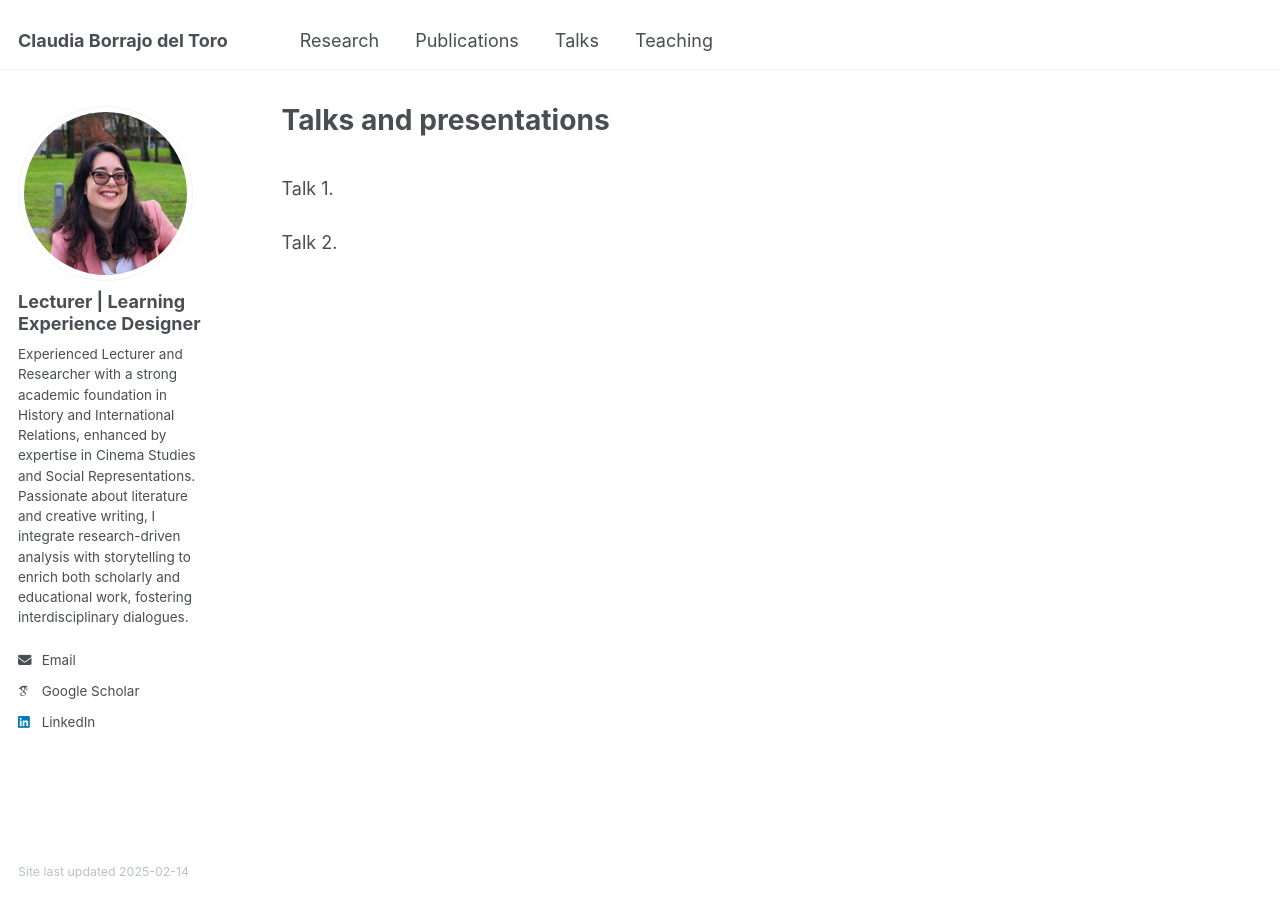
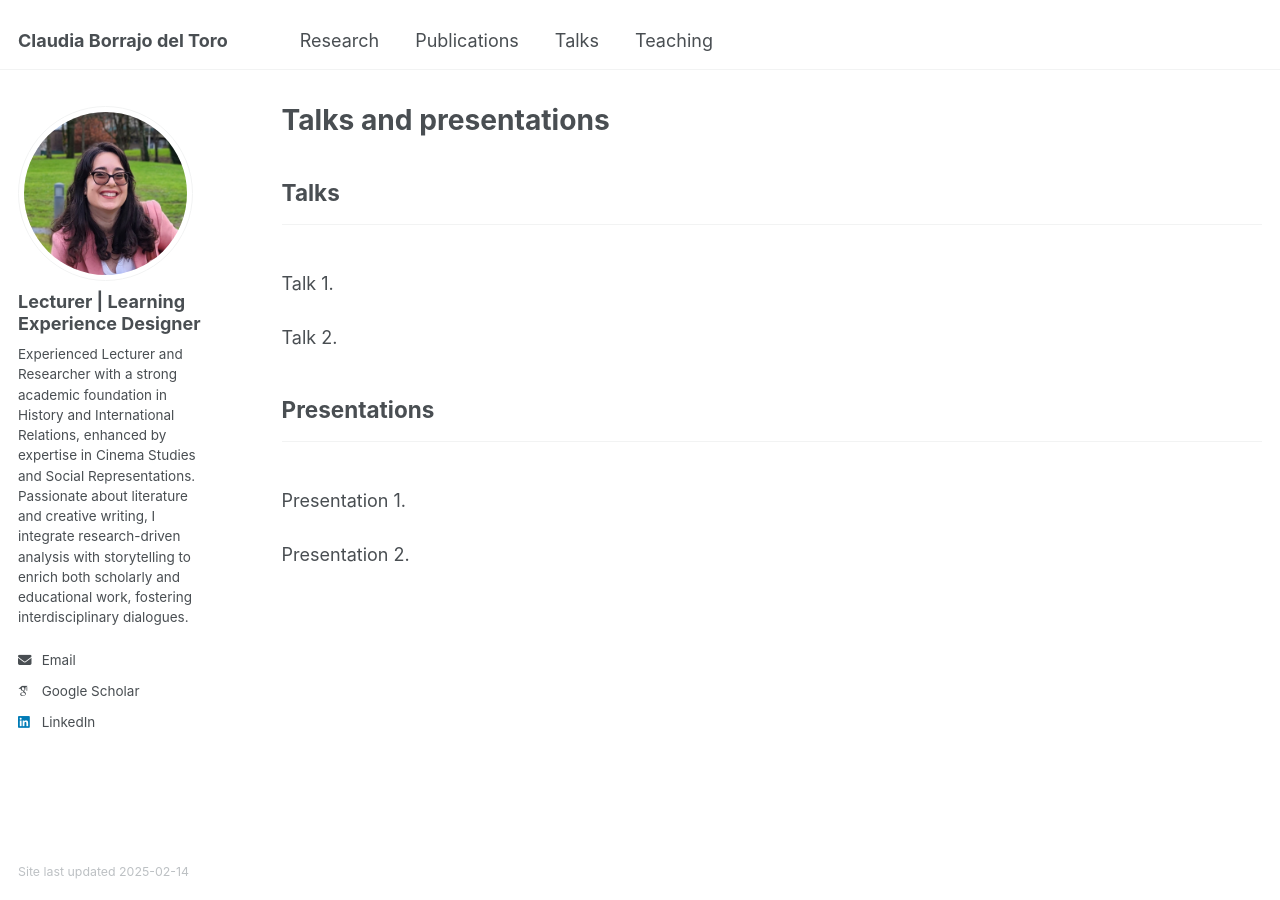
Before and after one commit to claudiabt/claudiabt.github.io, a Jekyll site: the page built from _pages/talks.html, in a window 1280 px wide. Built offline with Jekyll 4.4.1, drawn with Linux system fonts in a browser that asks for light colours; some web fonts are replaced.

Commit message:
Update talks.html

```diff
--- a/_pages/talks.html
+++ b/_pages/talks.html
@@ -5,11 +5,18 @@ permalink: /talks/
 author_profile: true
 ---
 
+<h2>Talks</h2><hr />
 <br>
 Talk 1.
 <br>
 <br>
 Talk 2.
+<h2>Presentations</h2><hr />
+<br>
+Presentation 1.
+<br>
+<br>
+Presentation 2.
 
 {% if site.talkmap_link == true %}
 
```
